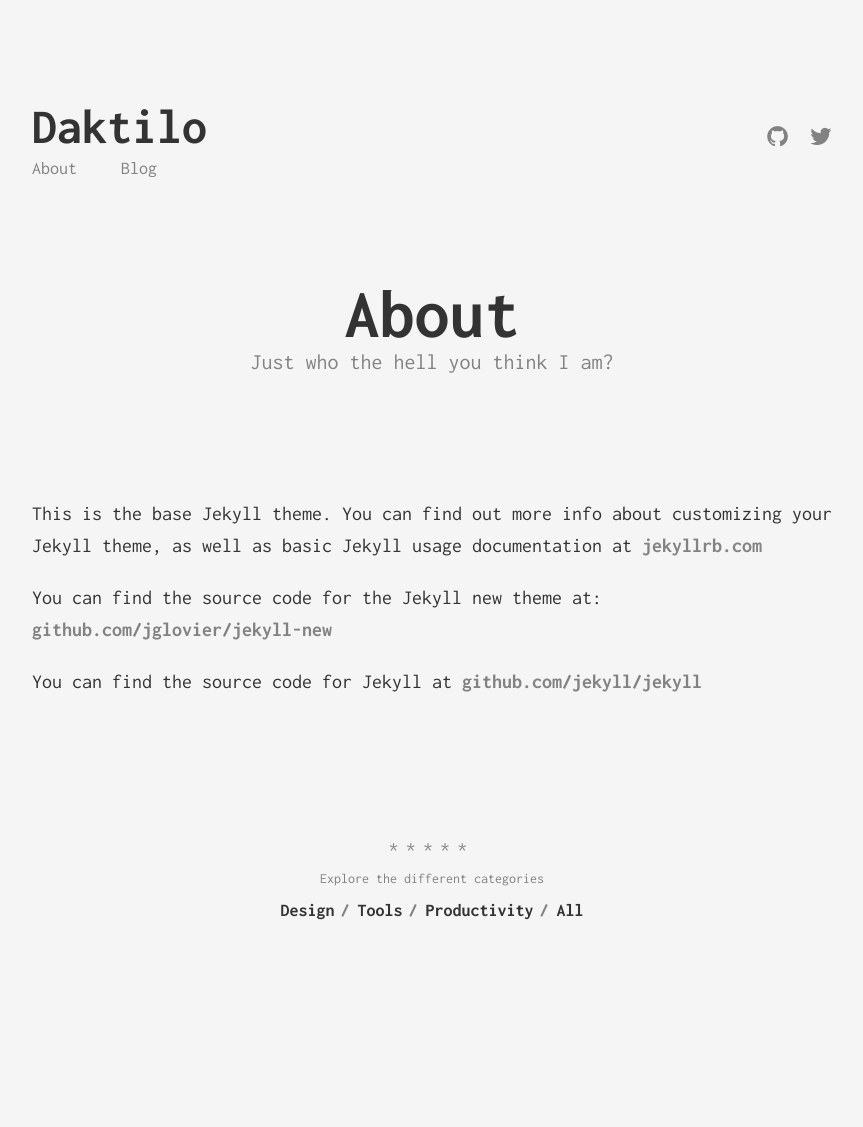
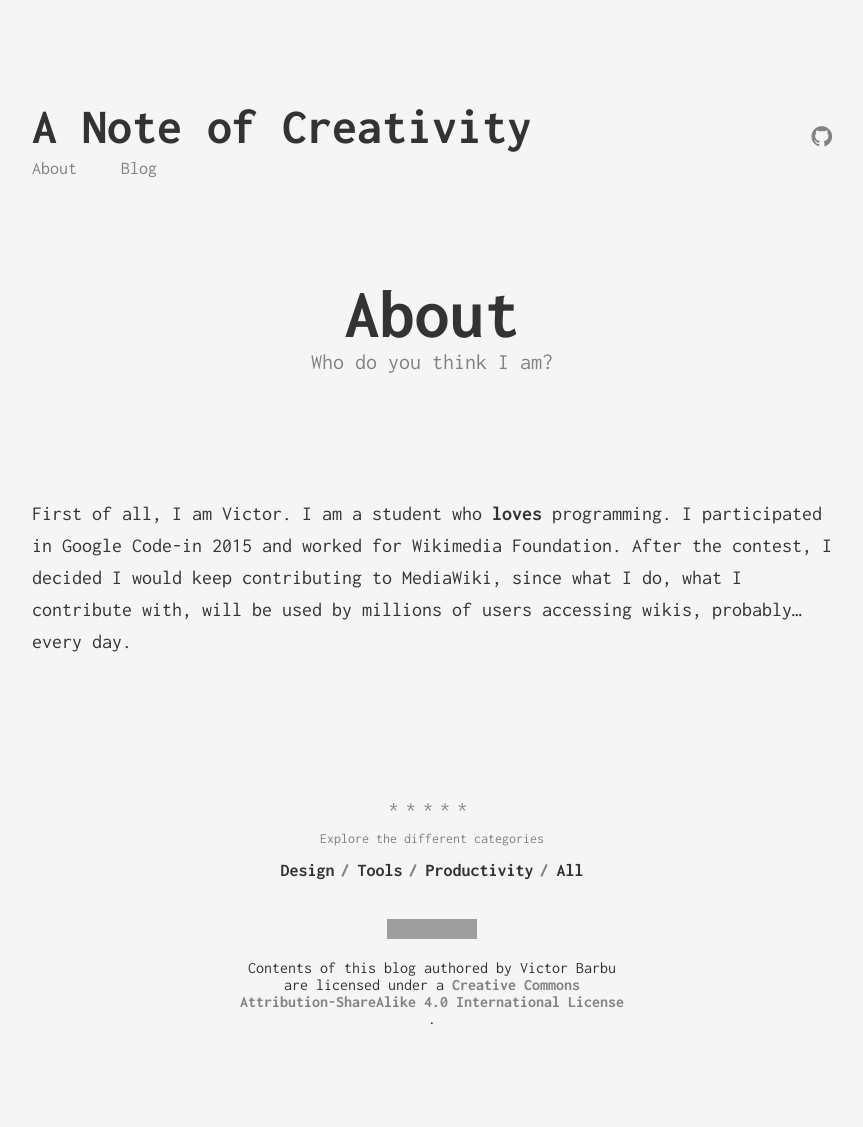
Before and after one commit to barbu110/barbu110.github.com, a Jekyll site: the page built from about.md, in a window 1280 px wide. Shown: the whole page, without its empty margins (208-1071 px from the left). Built offline with Jekyll 4.4.1, drawn with Linux system fonts in a browser that asks for light colours; before the commit the page ends 1019 px from its top, so only the background shows below that; grey boxes are pictures that could not be loaded.

Commit message:
Post about GCI and implement licensing feature
Written about GCI experience and implemented licensing feature for
the website footer.

```diff
--- a/_config.yml
+++ b/_config.yml
@@ -1,18 +1,15 @@
 # Site settings
-title: Daktilo
+title: A Note of Creativity
 description: >
-  Write an awesome description for your new site here. You can edit this
-  line in _config.yml. It will appear in your document head meta (for
-  Google search results) and in your feed.xml site description.
+  Programming doesn't mean just things you learn. It's a science. It's a science
+  where __creativity__ means a lot. So let us be creative!
 
 baseurl: "" # the subpath of your site, e.g. /blog/
-url: "http://hitchhiker.ma" # the base hostname & protocol for your site
+url: "http://barbu110.github.io" # the base hostname & protocol for your site
 
 author:
-  fullname: Motaquillah Maddane
-  googleplus: https://www.google.com/+MotaquillahMaddane
-  github: kronik3r
-  twitter: electrik_frog
+  fullname: Victor Barbu
+  github: barbu110
   # disqus: your_disqus_username
 
 # google_analytics: 'UA-XXXXXXXX-X'
--- /dev/null
+++ b/_includes/cc.html
@@ -0,0 +1,19 @@
+<div class="license">
+	<a rel="license" href="http://creativecommons.org/licenses/by-sa/4.0/">
+		<img alt="Creative Commons License"
+			 class="license__logo"
+			 src="https://i.creativecommons.org/l/by-sa/4.0/80x15.png" />
+	</a>
+
+	<div class="license__text">
+		<span xmlns:dct="http://purl.org/dc/terms/" property="dct:title">
+			Contents
+		</span> of this blog authored by
+		<span xmlns:cc="http://creativecommons.org/ns#" property="cc:attributionName">
+			Victor Barbu
+		</span> are licensed under a
+		<a rel="license" href="http://creativecommons.org/licenses/by-sa/4.0/">
+			Creative Commons Attribution-ShareAlike 4.0 International License
+		</a>.
+	</div>
+</div>
--- a/_layouts/default.html
+++ b/_layouts/default.html
@@ -12,6 +12,8 @@
             {% include header.html %}
 
             {{ content }}
+
+            {% include cc.html %}
         </div>
 
         {% include externals/scripting.html %}
--- a/_sass/_default.scss
+++ b/_sass/_default.scss
@@ -245,6 +245,25 @@
     margin-top: 100px;
 }
 
+/* =License */
+.license {
+
+}
+
+.license__logo {
+    display: block;
+    border: 0;
+    margin-bottom: 20px;
+}
+
+.license__text {
+    width: 50%;
+    margin-left: auto;
+    margin-right: auto;
+    display: block;
+    text-align: center;
+}
+
 @media (max-width: 800px) {
     /* =Base */
     p {
@@ -302,4 +321,13 @@
     .post-title__subtitle {
         font-size: 18px;
     }
+
+    .license__logo {
+        margin-bottom: 30px;
+    }
+
+    .license__text {
+        text-align: center;
+        width: auto;
+    }
 }
--- a/about.md
+++ b/about.md
@@ -1,12 +1,12 @@
 ---
 layout: page
 title: About
-subtitle: Just who the hell you think I am?
+subtitle: Who do you think I am?
 permalink: /about/
 ---
 
-This is the base Jekyll theme. You can find out more info about customizing your Jekyll theme, as well as basic Jekyll usage documentation at [jekyllrb.com](http://jekyllrb.com/)
-
-You can find the source code for the Jekyll new theme at: [github.com/jglovier/jekyll-new](https://github.com/jglovier/jekyll-new)
-
-You can find the source code for Jekyll at [github.com/jekyll/jekyll](https://github.com/jekyll/jekyll)
+First of all, I am Victor. I am a student who __loves__ programming.
+I participated in Google Code-in 2015 and worked for Wikimedia Foundation.
+After the contest, I decided I would keep contributing to MediaWiki,
+since what I do, what I contribute with, will be used by millions of
+users accessing wikis, probably... every day.
--- a/index.html
+++ b/index.html
@@ -1,7 +1,7 @@
 ---
 layout: page
 title: Blog
-subtitle: Hitchhiker's guid to web development
+subtitle: I cannot keep my mouth shut
 ---
 
 <ul class="list-posts">
```
Also changed, not shown: _posts/2015-09-06-welcome-to-jekyll.markdown (deleted, +0 -26 lines), _posts/2015-09-08-sample-post.markdown (deleted, +0 -62 lines), _posts/2016-01-25-gci2015.markdown (added, +26 -0 lines), README.md.
